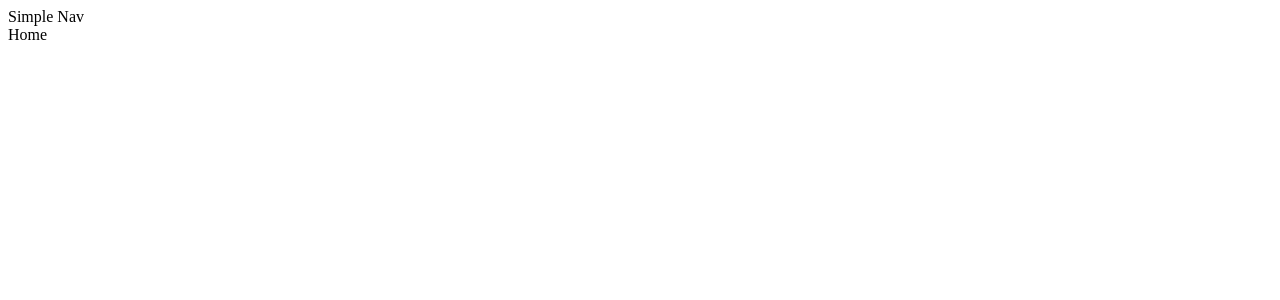
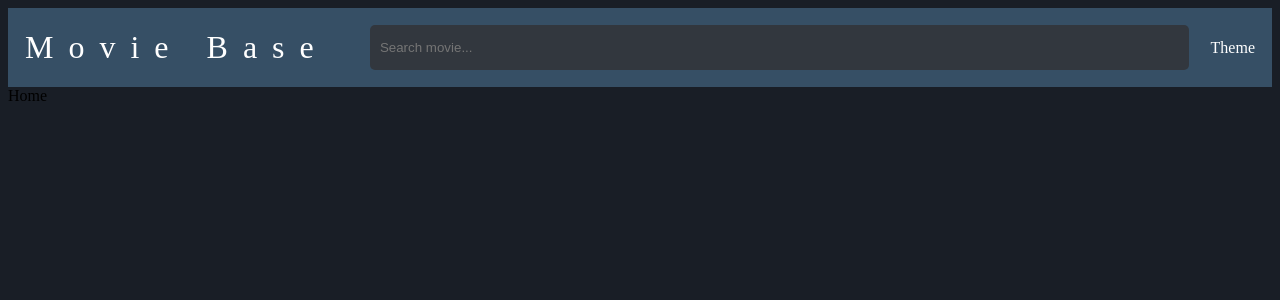
Before and after one commit to ANIKETRAJ28/Movie-App-Redux, a React (Vite) app: page / in a window 1280 px wide. Shown: the top 300 px of the page. Built offline with nearby package versions, Linux system fonts and the light colour scheme; no server answers.

Commit message:
added nav bar and styled it

```diff
--- a/src/App.css
+++ b/src/App.css
@@ -0,0 +1,10 @@
+:root {
+  --prime-blue: #00a0d6;
+  --dull-blue: #364f65;
+  --dark-blue: #191e26;
+  --light-prime-gray: #32373e;
+}
+
+body {
+  background-color: var(--dark-blue);
+}
--- a/src/App.jsx
+++ b/src/App.jsx
@@ -1,11 +1,12 @@
 import './App.css'
+import NavBar from './components/NavBar/NavBar';
 import MainRoutes from './routes/MainRoutes';
 
 function App() {
   console.log(import.meta.env.VITE_API_KEY);
   return (
     <>
-      <nav>Simple Nav</nav>
+      <NavBar/>
       <MainRoutes/>
     </>
   )
--- /dev/null
+++ b/src/components/NavBar/NavBar.css
@@ -0,0 +1,28 @@
+.nav-bar-wrapper {
+    display: flex;
+    justify-content: space-between;
+    align-items: center;
+    border: 1px solid var(--dull-blue);
+    padding: 1rem;
+    background-color: var(--dull-blue);
+    color: #fff;
+}
+
+.nav-bar-wrapper > div:nth-child(2) {
+    flex-basis: 65%;
+}
+
+.nav-bar-wrapper > div:nth-child(2) input {
+    padding: 10px;
+    width: 100%;
+    background-color: var(--light-prime-gray);
+    border: none;
+    border-radius: 5px;
+    height: 25px;
+    color: white;
+}
+
+.nav-bar-wrapper > div:nth-child(1) {
+    font-size: xx-large;
+    letter-spacing: 15px;
+}
--- /dev/null
+++ b/src/components/NavBar/NavBar.jsx
@@ -0,0 +1,20 @@
+import './NavBar.css';
+
+function NavBar() {
+    return (
+        <div className="nav-bar-wrapper">
+            <div>Movie Base</div>
+            <div className="search-bar">
+                <input
+                    type="text"
+                    placeholder='Search movie...'
+                />
+            </div>
+            <div>
+                Theme
+            </div>
+        </div>
+    )
+}
+
+export default NavBar;
```
